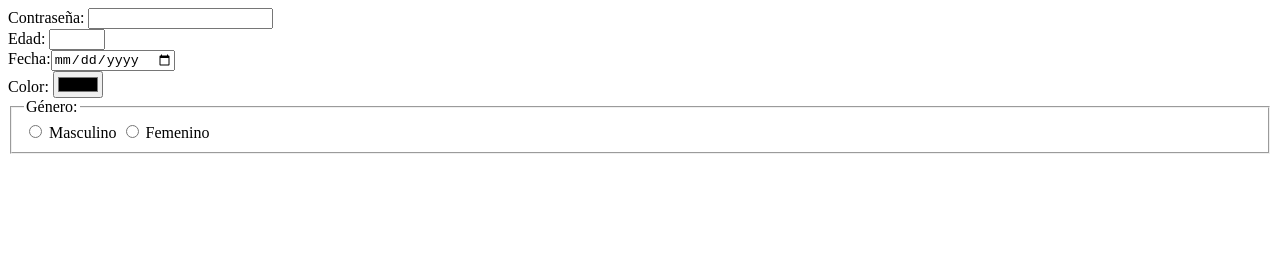
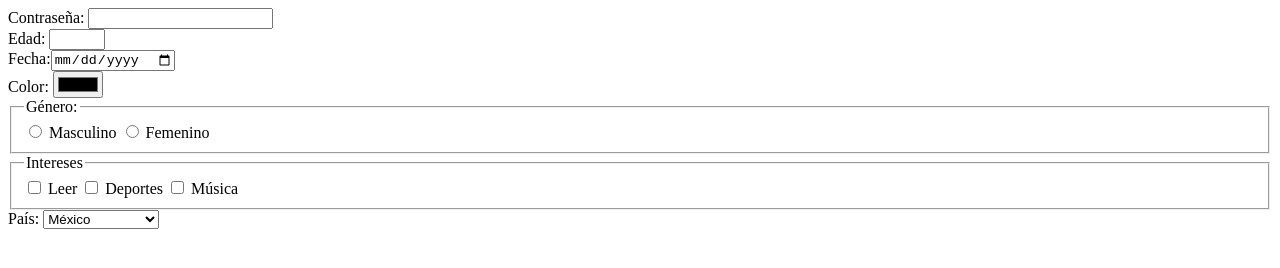
Before and after one commit to joedudev/curso-html, a plain HTML site: page 03_Formularios/clase_09_tipos_inputs/index.html in a window 1280 px wide. Drawn offline with Linux system fonts and the light colour scheme.

Commit message:
feat(forms): :sparkles: integrate checkbox and select dropdown controls

```diff
--- a/03_Formularios/clase_09_tipos_inputs/index.html
+++ b/03_Formularios/clase_09_tipos_inputs/index.html
@@ -30,6 +30,32 @@
 				<input type="radio" name="genero" id="femenino" value="femenino" />
 				<label for="femenino">Femenino</label>
 			</fieldset>
+
+			<fieldset>
+				<legend>Intereses</legend>
+				<input type="checkbox" name="intereses[]" id="leer" value="leer" />
+				<label for="leer">Leer</label>
+				<input
+					type="checkbox"
+					name="intereses[]"
+					id="deportes"
+					value="deportes"
+				/>
+				<label for="deportes">Deportes</label>
+				<input type="checkbox" name="intereses[]" id="musica" value="musica" />
+				<label for="musica">Música</label>
+			</fieldset>
+
+			<div>
+				<label for="Pais">País:</label>
+				<select name="pais" id="pais">
+					<option value="Mexico">México</option>
+					<option value="USA">Estados Unidos</option>
+					<option value="Canada">Canadá</option>
+					<option value="Brazil">Brasil</option>
+					<option value="Guatemala">Guatemala</option>
+				</select>
+			</div>
 		</form>
 	</body>
 </html>
```
